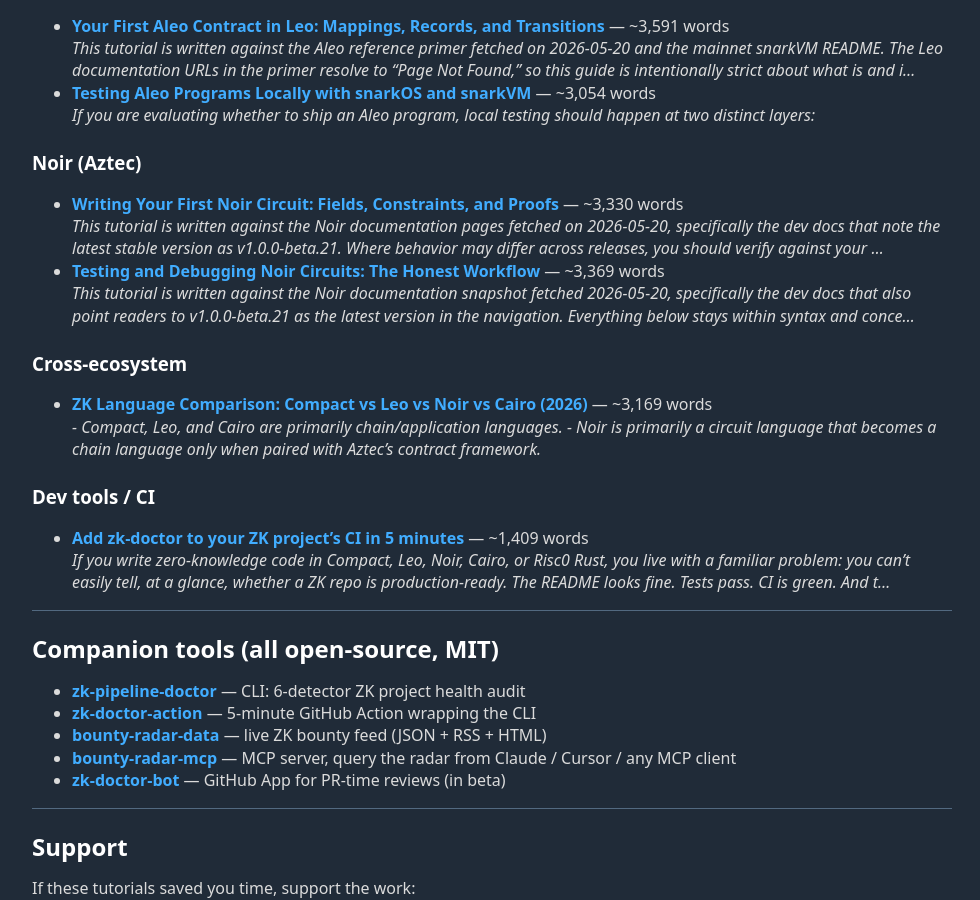
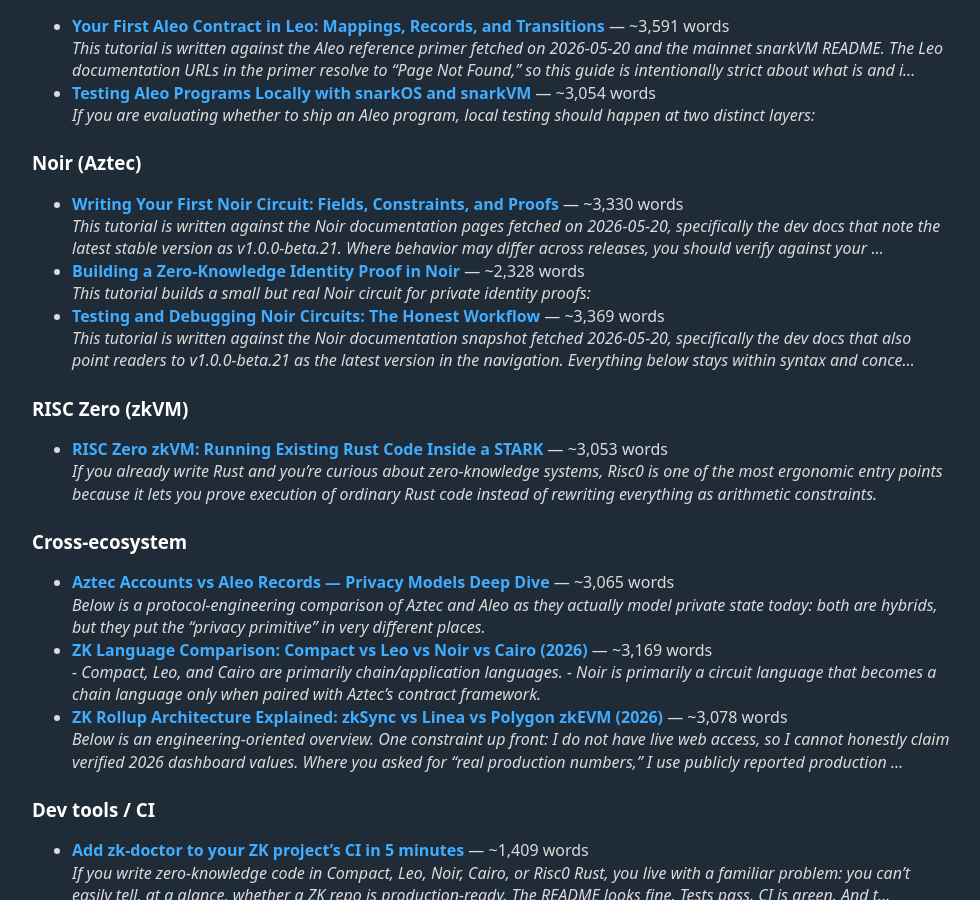
Before and after one commit to Battam1111/midnight-zk-cookbook, a Jekyll site: the page built from index.md, in a window 1280 px wide and 900 px high, scrolled down 1241 px. Shown: the whole window, without its empty margins (148-1128 px from the left). Built offline with Jekyll 4.4.1, drawn with Linux system fonts in a browser that asks for light colours; some of the changed text lies outside the part shown.

Commit message:
docs: index by ecosystem (17 tutorials, ~54,200 words) + paid surfaces + companion tools

```diff
--- a/index.md
+++ b/index.md
@@ -61,13 +61,24 @@ All payment via [Polar.sh](https://polar.sh) (Merchant of Record). 14-day money-
 
 - **[Writing Your First Noir Circuit: Fields, Constraints, and Proofs](tutorials/noir-circuit-basics.html)** — ~3,330 words
   <br>_This tutorial is written against the Noir documentation pages fetched on 2026-05-20, specifically the dev docs that note the latest stable version as v1.0.0-beta.21. Where behavior may differ across releases, you should verify against your …_
+- **[Building a Zero-Knowledge Identity Proof in Noir](tutorials/noir-identity-proof.html)** — ~2,328 words
+  <br>_This tutorial builds a small but real Noir circuit for private identity proofs:_
 - **[Testing and Debugging Noir Circuits: The Honest Workflow](tutorials/noir-testing-debugging.html)** — ~3,369 words
   <br>_This tutorial is written against the Noir documentation snapshot fetched 2026-05-20, specifically the dev docs that also point readers to v1.0.0-beta.21 as the latest version in the navigation. Everything below stays within syntax and conce…_
 
+### RISC Zero (zkVM)
+
+- **[RISC Zero zkVM: Running Existing Rust Code Inside a STARK](tutorials/risc0-zkvm-rust.html)** — ~3,053 words
+  <br>_If you already write Rust and you’re curious about zero-knowledge systems, Risc0 is one of the most ergonomic entry points because it lets you prove execution of ordinary Rust code instead of rewriting everything as arithmetic constraints._
+
 ### Cross-ecosystem
 
+- **[Aztec Accounts vs Aleo Records — Privacy Models Deep Dive](tutorials/aztec-aleo-privacy-models.html)** — ~3,065 words
+  <br>_Below is a protocol-engineering comparison of Aztec and Aleo as they actually model private state today: both are hybrids, but they put the “privacy primitive” in very different places._
 - **[ZK Language Comparison: Compact vs Leo vs Noir vs Cairo (2026)](tutorials/zk-language-comparison.html)** — ~3,169 words
   <br>_- Compact, Leo, and Cairo are primarily chain/application languages. - Noir is primarily a circuit language that becomes a chain language only when paired with Aztec’s contract framework._
+- **[ZK Rollup Architecture Explained: zkSync vs Linea vs Polygon zkEVM (2026)](tutorials/zk-rollup-architecture.html)** — ~3,078 words
+  <br>_Below is an engineering-oriented overview. One constraint up front: I do not have live web access, so I cannot honestly claim verified 2026 dashboard values. Where you asked for “real production numbers,” I use publicly reported production …_
 
 ### Dev tools / CI
 
```
Also changed, not shown: other parts of index.md (+1 -1 lines).
